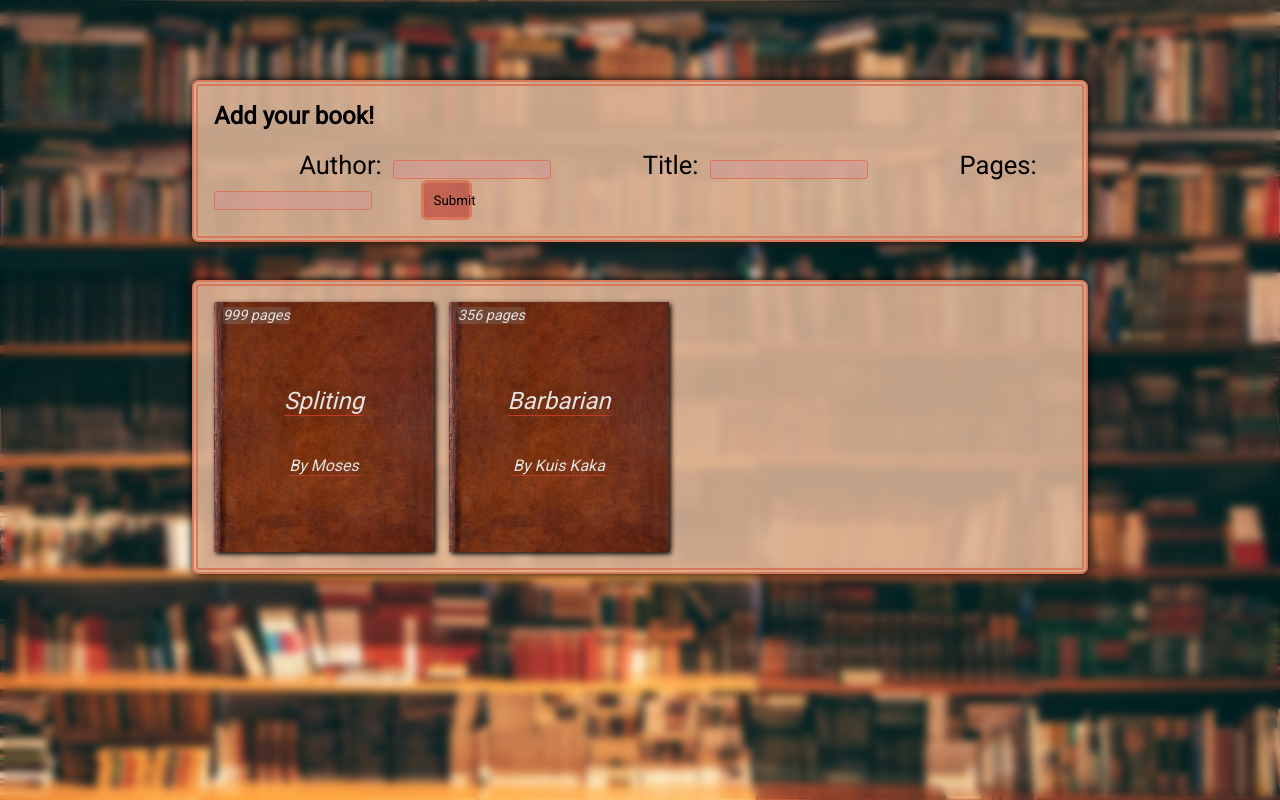
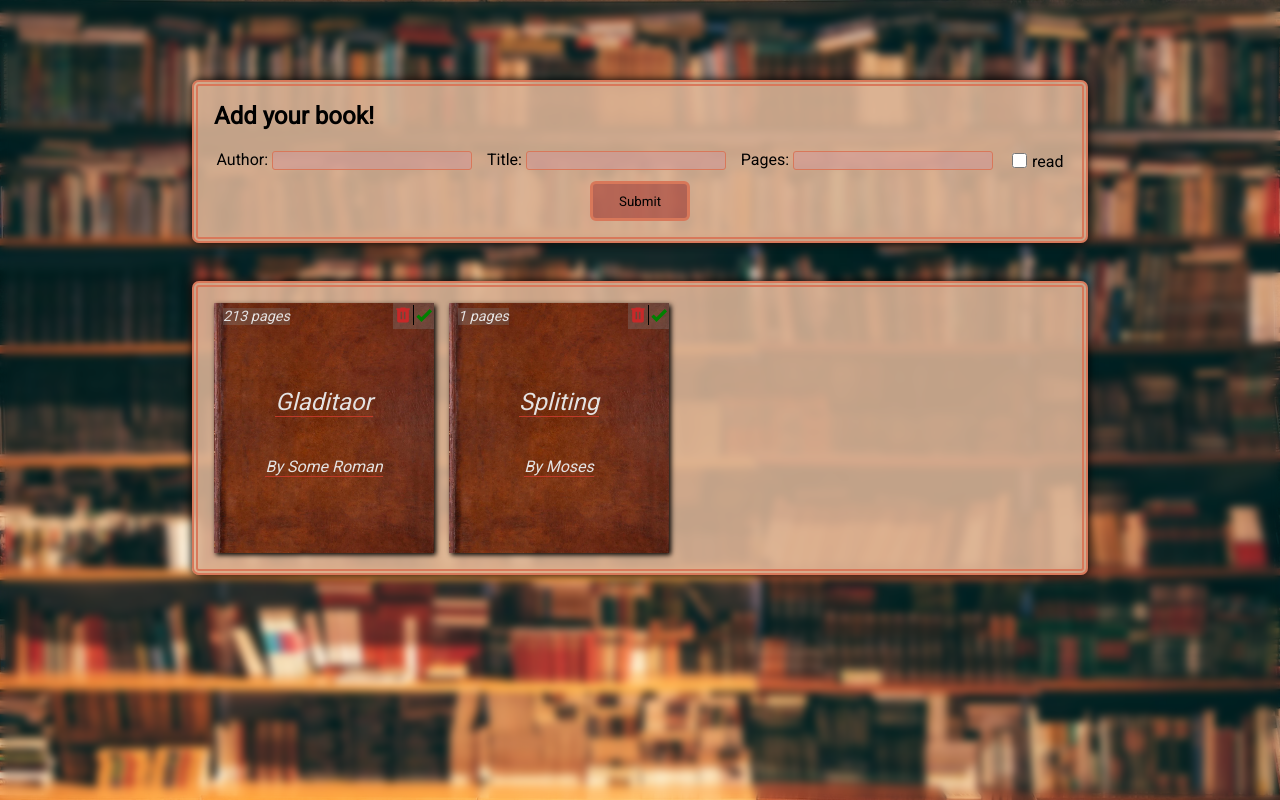
Before and after one commit to ShimShon1/Library, a plain HTML site: page index.html in a window 1280 px wide. Drawn offline with Linux system fonts and the light colour scheme.

Commit message:
add remove and read, improve for design

```diff
--- a/index.html
+++ b/index.html
@@ -20,19 +20,28 @@
             <h2>Add your book!</h2>
             <form action="">
 
-
+                <div class="form-div">
                     <label for="author">Author:</label>
                     <input id="author" type="text" name="author" required>
+                </div>
 
+                <div class="form-div">
                     <label for="title">Title:</label>
                     <input id="title" type="text" name="title" required>
+                </div>
 
+                <div class="form-div">
                     <label for="page">Pages:</label>
                     <input id="pages" type="number" name="pages" required>
+                </div>
 
-
+                <div class="form-div check-div">
+                    <input type="checkbox" id="read">
+                    <label for="read">read</label>
+                </div>
 
                     <button type="button" >Submit</button>
+
             </form>
 
 
@@ -42,6 +51,10 @@
 
         <div class="books-container">
             <div class="book-card">
+                <div class="icons">
+                    <img src="trash-can.svg" class="icon trash" alt="">
+                    <img src="check-bold.svg" class="icon check" alt="">
+                </div>
 
                 <p class="book-name">Spliting</p>
 
@@ -52,18 +65,9 @@
 
             </div>
 
-            <div class="book-card">
-
-                <p class="book-name"> Barbarian</p>
-
-                <p class="authoer-name">By Kuis Kaka</p>
-
-                <p class="pages">356 pages</p>
 
 
-            </div>
 
-        </div>
 
 
 
--- a/scripts.js
+++ b/scripts.js
@@ -1,5 +1,7 @@
 //varibales
-let myLibrary = [];
+let myLibrary = [{name:"Some Roman",title:"Gladitaor",pages:"213"},
+{name:"Moses",title:"Spliting",pages:"1"}];
+
 
 
 
@@ -8,14 +10,14 @@ submit = document.querySelector('button')
 BooksContainer = document.querySelector(".books-container")
 
 
+//event listener
 
+createBooks()
 
-//event listeners
 
 submit.addEventListener("click",function(){
     addBook()
 })
-
 
 
 function addBook(){
@@ -23,44 +25,115 @@ function addBook(){
     let authorField = document.querySelector("#author")
     let titleField = document.querySelector("#title")
     let PagesField = document.querySelector("#pages")
-
-
+    let readCheck = document.querySelector("#read")
+    console.log(readCheck.checked)
 
     myLibrary.push(
         {
             name:authorField.value,
-            tite:titleField.value,
+            title:titleField.value,
             pages:PagesField.value,
+            read:readCheck.checked,
 
         }
     )
-    createBook(authorField.value,titleField.value,PagesField.value)
+    createBooks()
 
 }
 
 
 
-function createBook(authorName,titleName,pagesAmount){
+function createBooks(){
+    BooksContainer.innerHTML = ''
+
+    for (let i = 0; i < myLibrary.length; i++) {
 
         let newBook = document.createElement("div")
         let titlePara = document.createElement("p")
         let authorPara = document.createElement("p")
         let pages = document.createElement("p")
+        let icons = document.createElement("div")
+
+        let trash = document.createElement("img")
+        let check = document.createElement("img")
+
 
         pages.classList.add("pages")
         titlePara.classList.add("book-name")
         authorPara.classList.add("author-name")
         newBook.classList.add("book-card")
 
-    titlePara.textContent = titleName
-    authorPara.textContent = "By " + authorName
-    pages.textContent =  pagesAmount + " pages"
+        trash.setAttribute("src","trash-can.svg")
+        check.setAttribute("src","check-bold.svg")
+
+        check.classList.add("icon", "check")
+        trash.classList.add("icon", "trash")
+        icons.classList.add("icons")
+        icons.append(trash)
+        icons.append(check)
+
+
+
+        titlePara.textContent = myLibrary[i].title
+        authorPara.textContent = "By " + myLibrary[i].name
+        pages.textContent =  myLibrary[i].pages + " pages"
+
+
+
 
         BooksContainer.append(newBook)
-
         newBook.append(titlePara)
         newBook.append(authorPara)
         newBook.append(pages)
+        newBook.append(icons)
 
-    BooksContainer.style.backdropFilter= 'blur(4px);'
+
+
+        allCheck = document.querySelectorAll(".check")
+
+
+        bookCards = document.querySelectorAll(".book-card")
+
+
+
+
+        if(myLibrary[i].read){
+            bookCards[i].style.boxShadow = "5px 5px 10px green"
+            bookCards[i].style.border = "2px solid green"
+            bookCards[i].style.borderRadiud = "2px"
+
         }
+
+
+
+    }
+
+    for (let i = 0; i < allCheck.length; i++) {
+        allCheck[i].addEventListener("click", function(){
+            if (myLibrary[i].read){
+                myLibrary[i].read = false
+                createBooks()
+            }else{
+                myLibrary[i].read = true
+                createBooks()
+            }
+
+        })
+    }
+
+    for (let i = 0; i < bookCards.length; i++) {
+            allTrash = document.querySelectorAll(".trash")
+            allTrash[i].addEventListener("click",function(){
+
+                myLibrary.splice(i)
+                createBooks()
+
+        })
+
+    }
+
+
+
+
+
+}
--- a/styles.css
+++ b/styles.css
@@ -57,7 +57,25 @@ main{
 
 
 }
+img.icon{
+    width: 20px;
+    margin-top: 2px;
 
+}
+.check{
+    box-sizing: content-box !important;
+    border-left:1px solid black;
+
+}
+
+.icons{
+    position: absolute;
+    right: 0;
+    top: 0px;
+    background-color: rgba(128, 128, 128, 0.315);
+    border: none !important;
+    cursor: pointer;
+}
 .pages{
     position: absolute;
     top: 5px;
@@ -71,10 +89,7 @@ main{
     font-size: 1.5rem;
 }
 .book-card p{
-    /* width: 100%;
-    text-align: center;
-    background-color: rgba(128, 128, 128, 0.459);
-    border-radius: 5px; */
+
     border-bottom: 1px solid rgb(192, 58, 40);
 }
 .form-container, .books-container{
@@ -92,33 +107,48 @@ main{
     margin-top: 0px;
 }
 
-form{
-
-    font-size: 1.6rem;
-
-}
-
-label{
-    margin-left: 10%;
-    margin-right: 5px;
-}
 
 input{
     border-radius: 3px;
     background-color: rgba(212, 152, 152, 0.521);
-    color: white;
+
     border: 1px solid rgb(216, 120, 90);
+    width: 80%;
 }
 
+#read{
+    height: 15px;
+    width: 15px;
+    text-align: center;
+    accent-color: red;
+}
+
+.check-div{
+    display: flex;
+    align-items: flex-end;
+    gap: 2px;
+}
 
 button{
+    width: 100px;
     padding: 0.6rem;
     border-radius: 6px;
-    margin-left: 5%;
-    width: 6%;
     cursor: pointer;
-    background-color: rgba(173, 12, 12, 0.445);
+    background-color: rgba(141, 13, 13, 0.445);
     border: 3px solid rgb(216, 120, 90);
-
+    min-width: 80px;
     color: black;
 }
+
+form{
+    width: 100%;
+    justify-content: space-around;
+   display: flex;
+   align-items: center;
+   flex-wrap: wrap;
+   gap: 10px;
+}
+
+input{
+    width: 200px;
+}
```
Also changed, not shown: check-bold.svg (added), trash-can.svg (added). Lines whose indentation alone changed are shown as unchanged.
